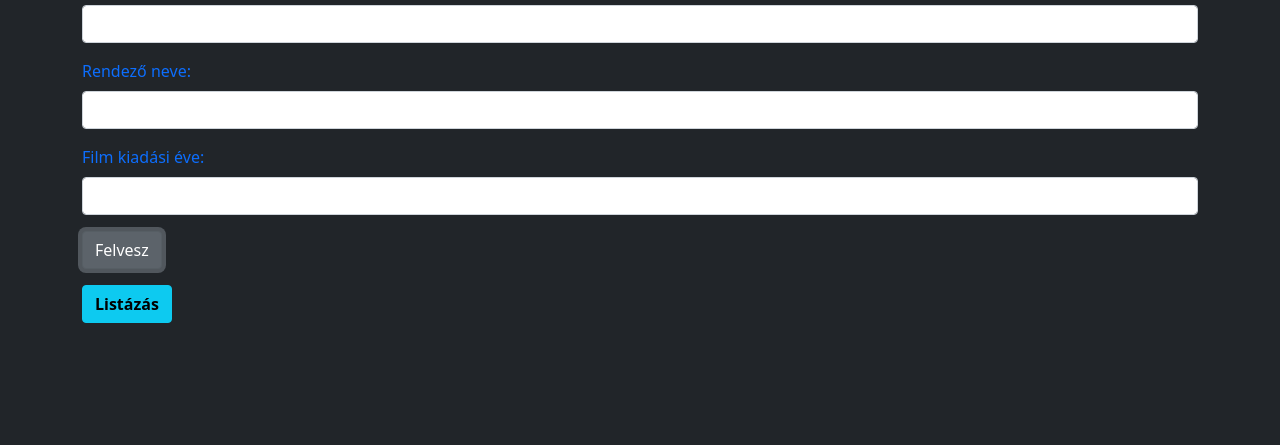
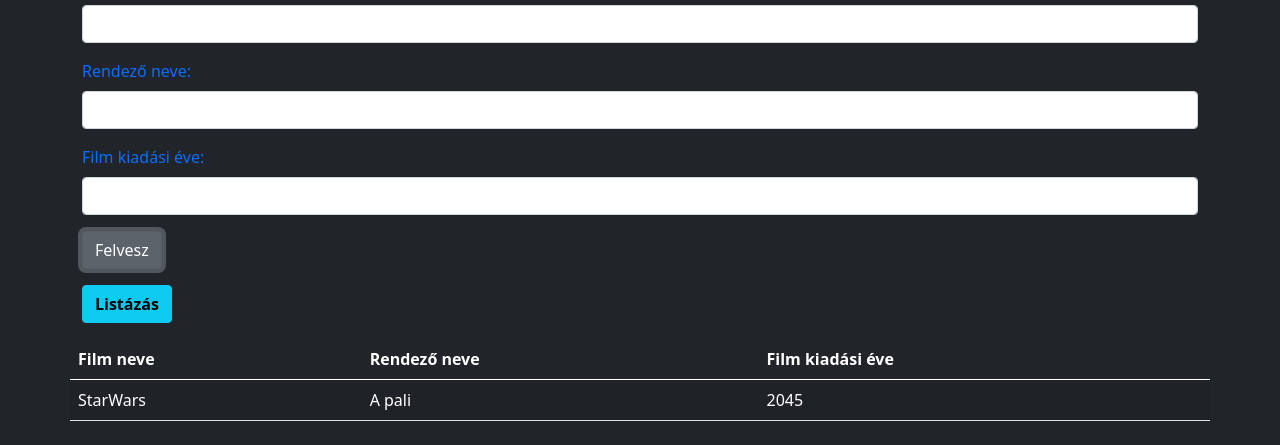
Before and after one commit to BatoBalint/Frontend_10.05_Mozifilmek, a plain HTML site: page index.html in a window 1280 px wide. Both pictures are taken after a click on the button "Felvesz". Shown: the part 85-530 px from the top of the page. Drawn offline with nearby package versions, Linux system fonts and the light colour scheme.

Commit message:
plus design

```diff
--- a/index.html
+++ b/index.html
@@ -29,7 +29,7 @@
 
           <div class="mb-3">
             <label class="form-label text-primary" for="">Film kiadási éve: </label>
-            <input class="form-control filmInputs" type="text" name="nev" value="">
+            <input class="form-control filmInputs" type="number" name="nev" value="">
           </div>
 
           <div class="mb-3">
@@ -43,13 +43,13 @@
         </form>
       </div>
       <div class="row">
-        <table id="kiirasTable" class="table-striped text-light" style="display: none">
-          <thead>
+        <table id="kiirasTable" class="table table-striped text-white" style="display: none">
+          <thead class="">
             <th>Film neve</th>
             <th>Rendező neve</th>
             <th>Film kiadási éve</th>
           </thead>
-          <tbody id="kiirasTablebody">
+          <tbody id="kiirasTablebody" class="text-white">
 
           </tbody>
         </table>
--- a/main.js
+++ b/main.js
@@ -22,17 +22,22 @@ class Film {
   }
 }
 
-var testFilm = new Film("Kacsa", "En", "2020");
+var testFilm = new Film("StarWars", "A pali", "2045");
 
 FilmTomb.push(testFilm);
 
 function felveszBtnClick() {
   let inputs = document.getElementsByClassName("filmInputs");
-  let film = new Film(inputs[0].value, inputs[1].value, inputs[2].value);
-  FilmTomb.push(film);
+  if (inputs[0].value != '' && inputs[1].value != '' && inputs[2].value != '') {
+    let film = new Film(inputs[0].value, inputs[1].value, inputs[2].value);
+    FilmTomb.push(film);
+  } else {
+    alert("Üresen hagyott egy mezőt");
+  }
   for (let i = 0; i < 3; i++) {
     inputs[i].value = "";
   }
+  createTable();
 }
 
 function listazasBtnClick() {
@@ -48,14 +53,17 @@ function createTable() {
     let row = tableBody.insertRow();
     let td1 = row.insertCell();
     let text1 = document.createTextNode(FilmTomb[i].nev);
+    td1.classList.add("text-white");
     td1.appendChild(text1);
 
     let td2 = row.insertCell();
     let text2 = document.createTextNode(FilmTomb[i].rendezo);
+    td2.classList.add("text-white");
     td2.appendChild(text2);
 
     let td3 = row.insertCell();
     let text3 = document.createTextNode(FilmTomb[i].kiadasi_ev);
+    td3.classList.add("text-white");
     td3.appendChild(text3);
   }
 
```
